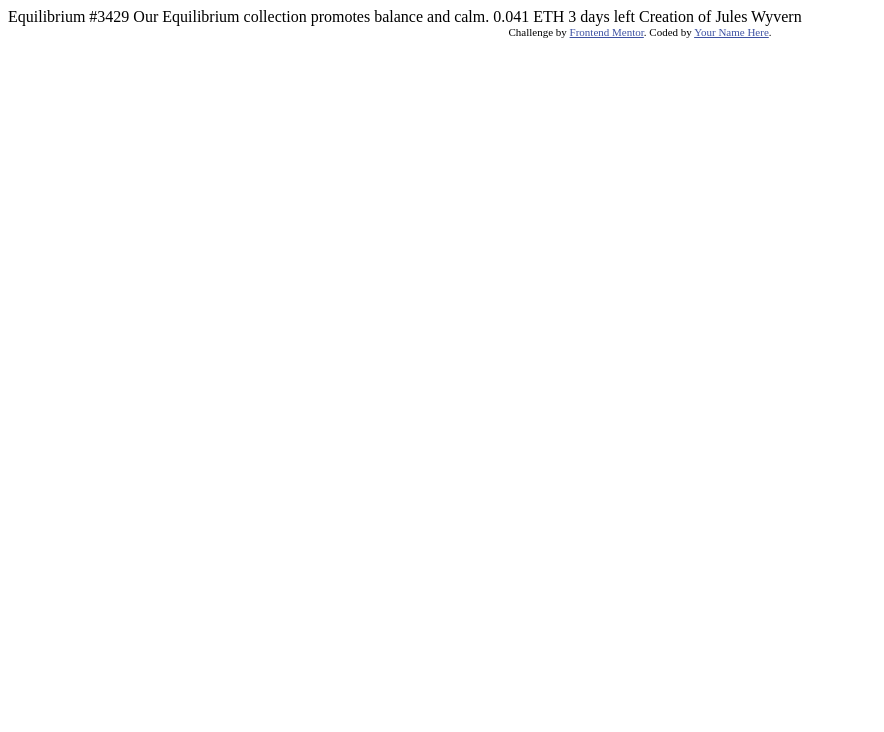
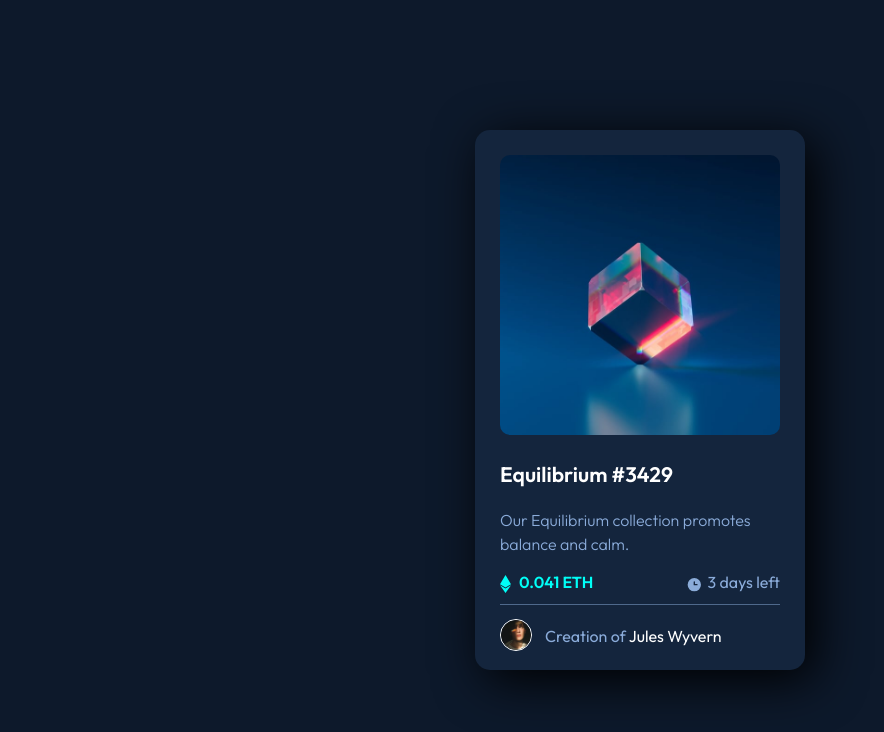
Before and after one commit to Vitali147/nft-preview-card-component, a plain HTML site: page index.html in a window 1280 px wide. Shown: the whole page, without its empty margins (0-884 px from the left). Drawn offline with Linux system fonts and the light colour scheme.

Commit message:
final commit

```diff
--- a/index.html
+++ b/index.html
@@ -1,33 +1,52 @@
 <!DOCTYPE html>
 <html lang="en">
+
 <head>
   <meta charset="UTF-8">
   <meta name="viewport" content="width=device-width, initial-scale=1.0"> <!-- displays site properly based on user's device -->
 
   <link rel="icon" type="image/png" sizes="32x32" href="./images/favicon-32x32.png">
-
+  <link rel="stylesheet" href="styles.css">
+  <link rel="preconnect" href="https://fonts.googleapis.com">
+  <link rel="preconnect" href="https://fonts.gstatic.com" crossorigin>
+  <link href="https://fonts.googleapis.com/css2?family=Outfit:wght@300;400;600&display=swap" rel="stylesheet">
   <title>Frontend Mentor | NFT preview card component</title>
 
-  <!-- Feel free to remove these styles or customise in your own stylesheet 👍 -->
-  <style>
-    .attribution { font-size: 11px; text-align: center; }
-    .attribution a { color: hsl(228, 45%, 44%); }
-  </style>
 </head>
+
 <body>
 
-  Equilibrium #3429
+  <div class="card">
+    <img class="image" src="images\image-equilibrium.jpg" alt="picture">
+    <div class="item">
+      <h3>Equilibrium #3429</h3>
+    </div>
+    <div class="info">
+      <p>Our Equilibrium collection promotes balance and calm.</p>
+    </div>
+    <div class="container upper">
+      <div class="price">
+        <span><img class="icon" src="images\icon-ethereum.svg" alt="Ethereum Icon"> 0.041 ETH</span>
+      </div>
+      <div class="time">
+        <span><img class="icon" src="images\icon-clock.svg" alt="clock icon">3 days left</span>
+      </div>
+    </div>
 
-  Our Equilibrium collection promotes balance and calm.
+    <div class="container">
+      <img class="avatar" src="images\image-avatar.png" alt="Avatar">
+      <p class="creation">Creation of <span class="white">Jules Wyvern</span></p>
+    </div>
 
-  0.041 ETH
-  3 days left
+  </div>
+  </div>
 
-  Creation of Jules Wyvern
 
-  <div class="attribution">
+
+  <!-- <div class="attribution">
     Challenge by <a href="https://www.frontendmentor.io?ref=challenge" target="_blank">Frontend Mentor</a>.
     Coded by <a href="#">Your Name Here</a>.
-  </div>
+  </div> -->
 </body>
+
 </html>
--- /dev/null
+++ b/styles.css
@@ -0,0 +1,92 @@
+html {
+  font-size: 18px;
+  font-family: Outfit;
+  background: #0d192b;
+}
+
+h3 {
+  color: #ffffff;
+  margin-left: 25px;
+  text-align: left;
+}
+
+p {
+  font-size: 16px;
+  line-height: 1.5;
+}
+
+.card {
+  background: #14253d;
+  width: 330px;
+  height: 540px;
+  position: absolute;
+  top: 50%;
+  margin-top: -270px;
+  left: 50%;
+  margin-left: -165px;
+  border-radius: 15px;
+  text-align: center;
+  box-shadow: 10px 10px 50px black;
+}
+
+.image {
+  max-width: 280px;
+  border-radius: 10px;
+  margin-top: 25px;
+}
+
+
+
+.info {
+  color: #8bacda;
+  font-weight: 300;
+  margin-left: 25px;
+  text-align: left;
+}
+
+.price {
+  color: #00fff7;
+  float: left;
+  font-weight: 600;
+}
+
+.time {
+  color: #8bacda;
+  float: right;
+  font-weight: 400;
+}
+
+.icon {
+  margin-right: 5px;
+  vertical-align: middle;
+}
+
+.creation {
+  text-align: left;
+  color: #8bacda;
+  margin-left: 40px;
+  padding: 5px;
+  margin-top: 15px;
+}
+
+.white {
+  color: #ffffff;
+}
+
+.container {
+  margin-left: 25px;
+  margin-right: 25px;
+  font-size: 16px;
+  height: 32px;
+}
+
+.upper {
+  box-shadow: 0 0.5px 0 0 rgb(139, 172, 218);
+}
+
+.avatar {
+  max-width: 30px;
+  float: left;
+  border: 1px solid white;
+  border-radius: 50%;
+}
```
Also changed, not shown: 1 other file.
